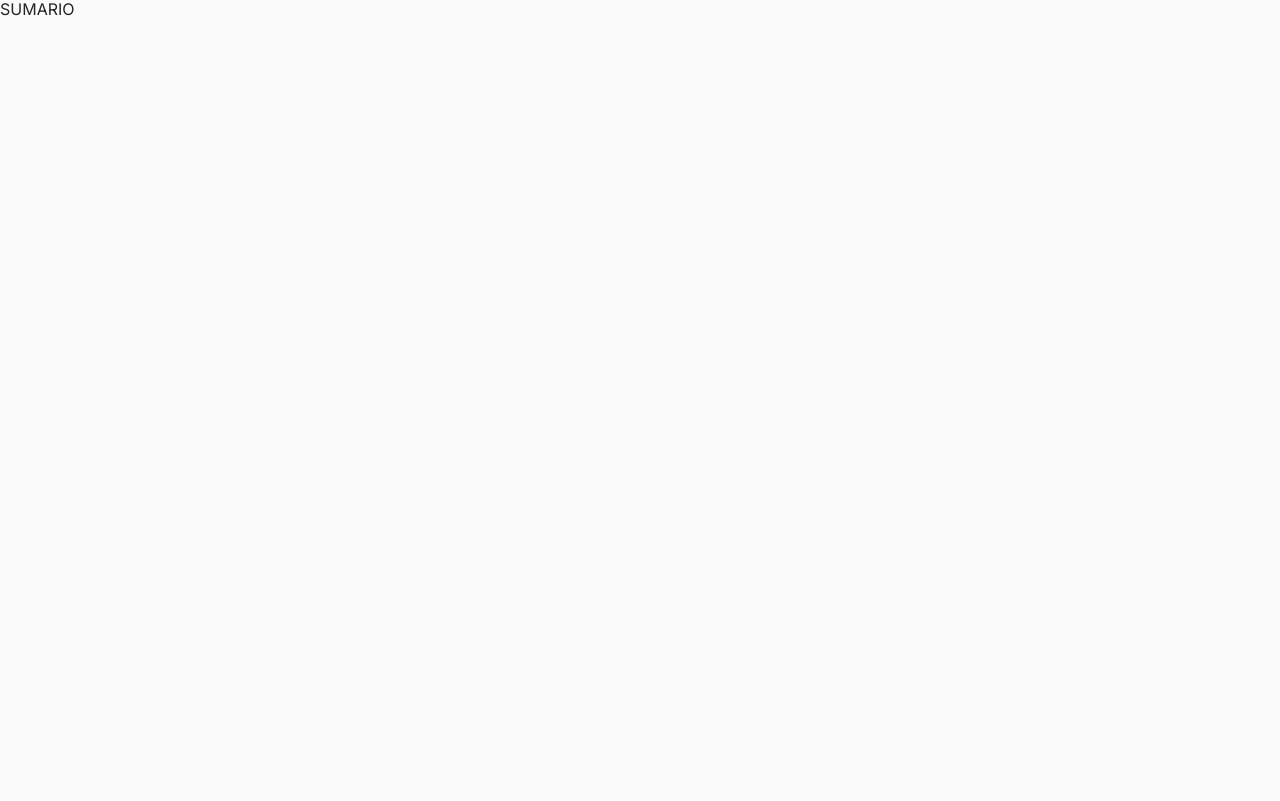
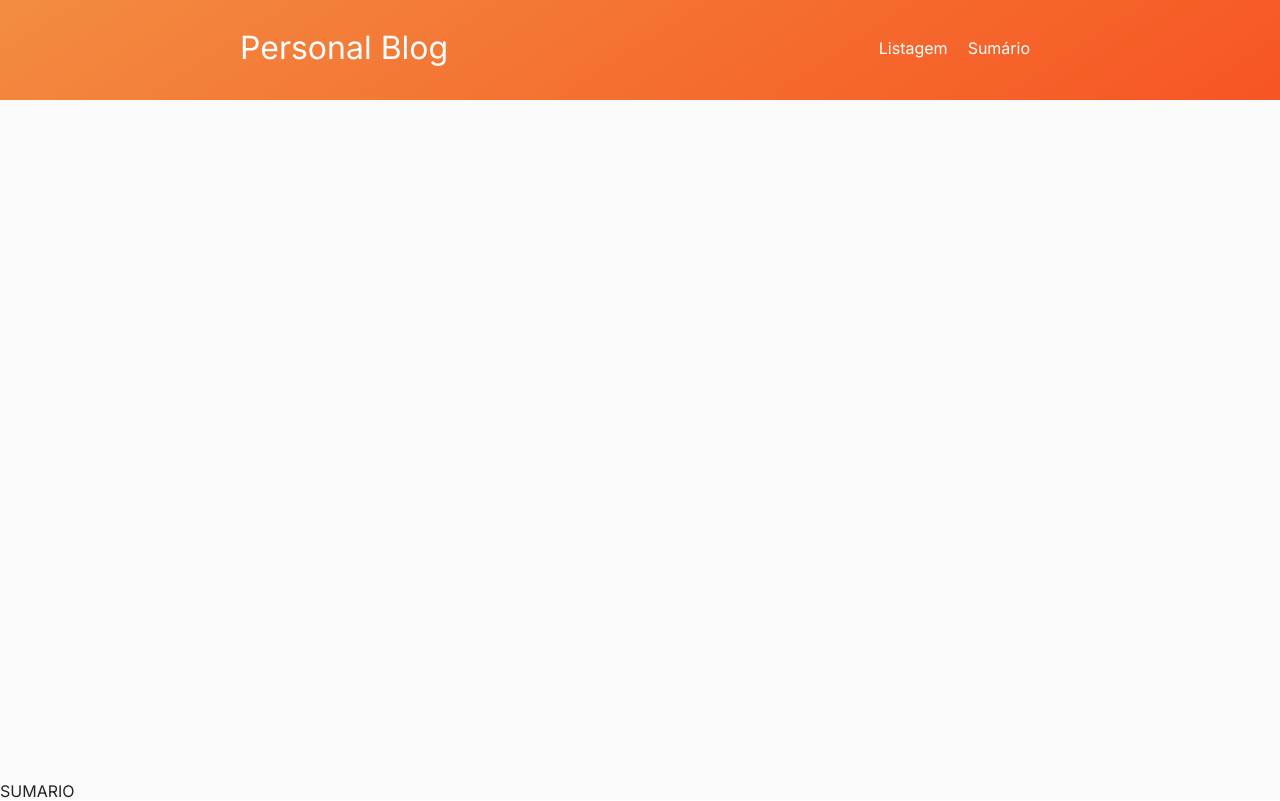
Before and after one commit to LeoRedin/axur, a React (Create React App) app: page /summary in a window 1280 px wide. Built offline with nearby package versions, Linux system fonts and the light colour scheme.

Commit message:
unique header

```diff
--- a/src/App.js
+++ b/src/App.js
@@ -2,12 +2,14 @@ import React from 'react'
 import { Router } from 'react-router-dom'
 
 import history from 'services/history'
+import { Header } from 'components'
 
 import Routes from './routes'
 
 function App() {
   return (
     <Router history={history}>
+      <Header />
       <Routes />
     </Router>
   )
--- a/src/views/Posts/index.js
+++ b/src/views/Posts/index.js
@@ -1,13 +1,12 @@
 import React from 'react'
 
-import { Header, Posts } from 'components'
+import { Posts } from 'components'
 
 import { Container } from './styles'
 
 export function PostsScreen() {
   return (
     <Container>
-      <Header />
       <Posts />
     </Container>
   )
```
